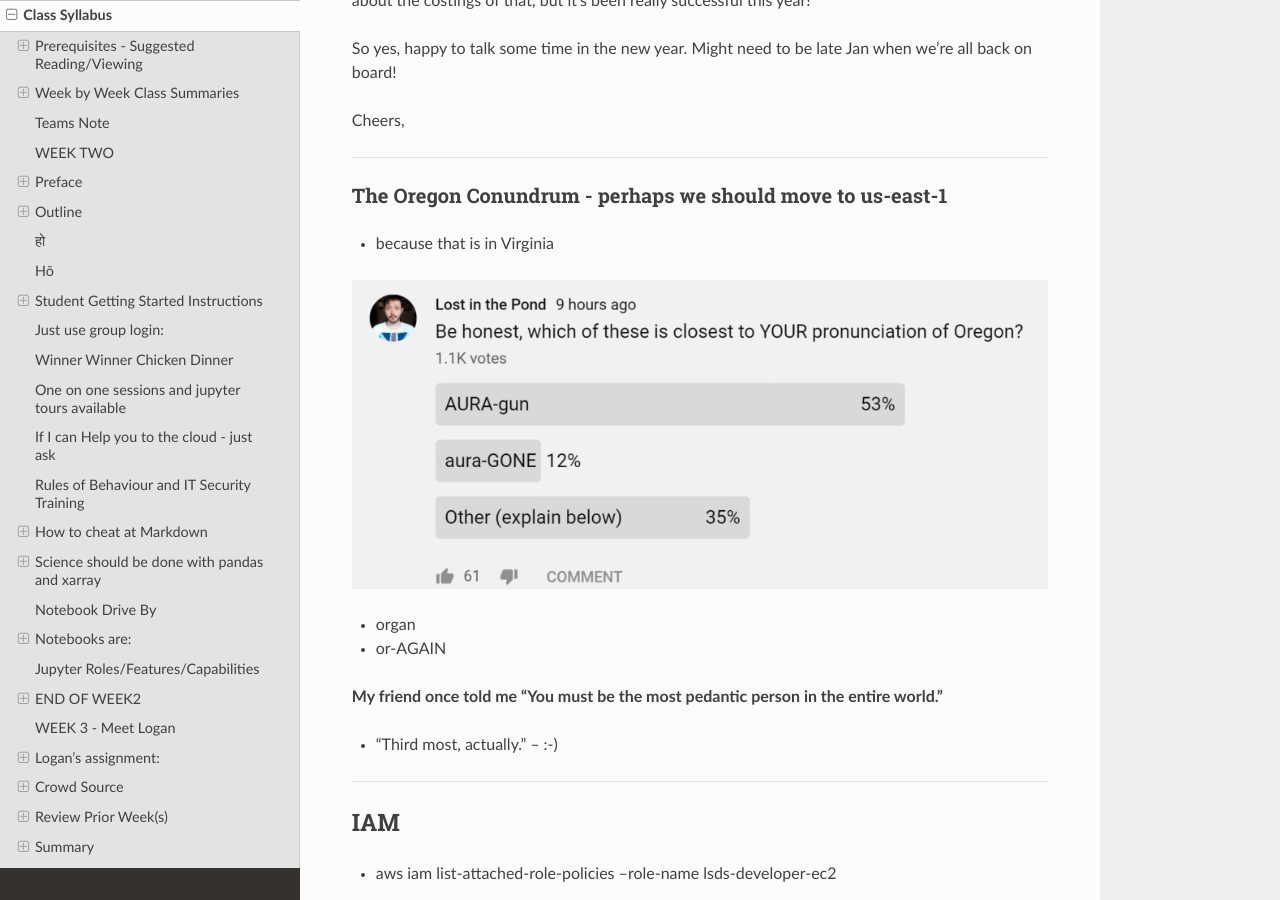
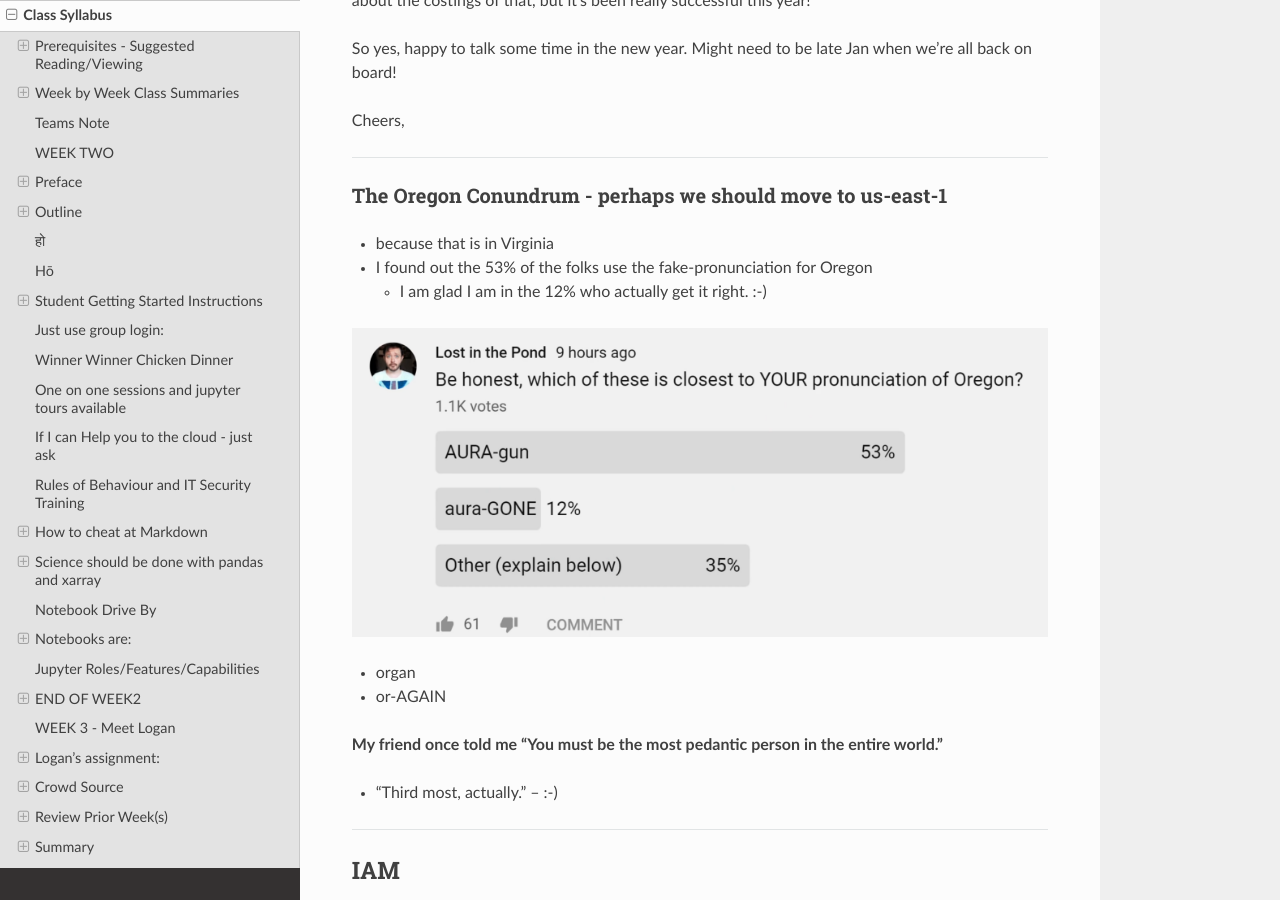
Before and after one commit to tonybutzer/harmony, a Sphinx documentation site: the page built from documentation/source/00weekbyweek.md, in a window 1280 px wide and 900 px high, scrolled down 26883 px. Built offline with Sphinx 7.4.7 and the Read the Docs theme 2.0.0, drawn with Linux system fonts in a browser that asks for light colours; pages that are not in the unit, such as notebooks, are missing from menus.

Commit message:
automatic git update from Makefile

```diff
--- a/documentation/source/00weekbyweek.md
+++ b/documentation/source/00weekbyweek.md
@@ -982,6 +982,8 @@ Cheers,
 
 ### The Oregon Conundrum - perhaps we should move to us-east-1
 - because that is in Virginia
+- I found out the 53% of the folks use the fake-pronunciation for Oregon
+	- I am glad I am in the 12% who actually get it right. :-)
 
 ![](Assets/AURA-gun.PNG)
 
```
